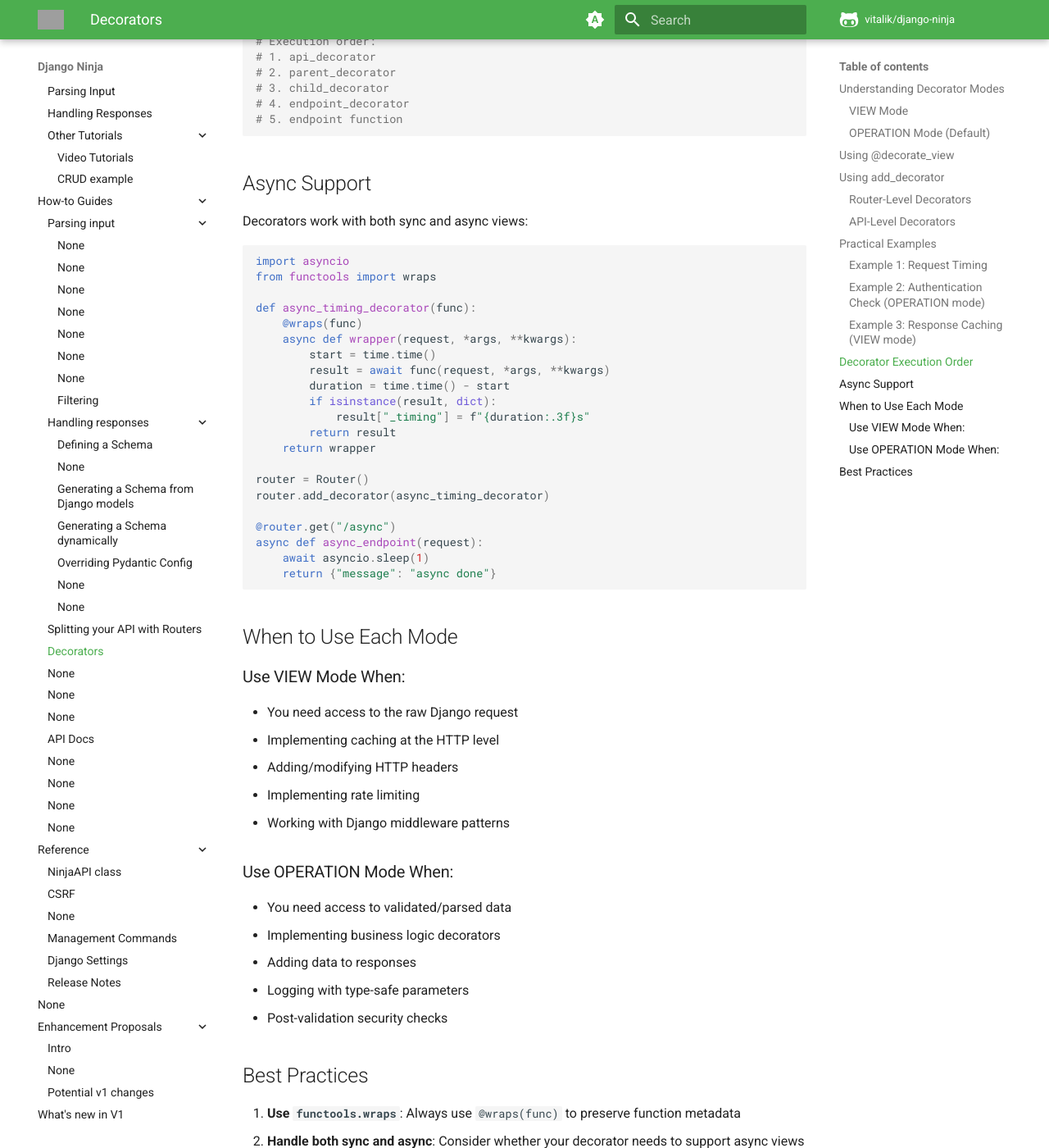
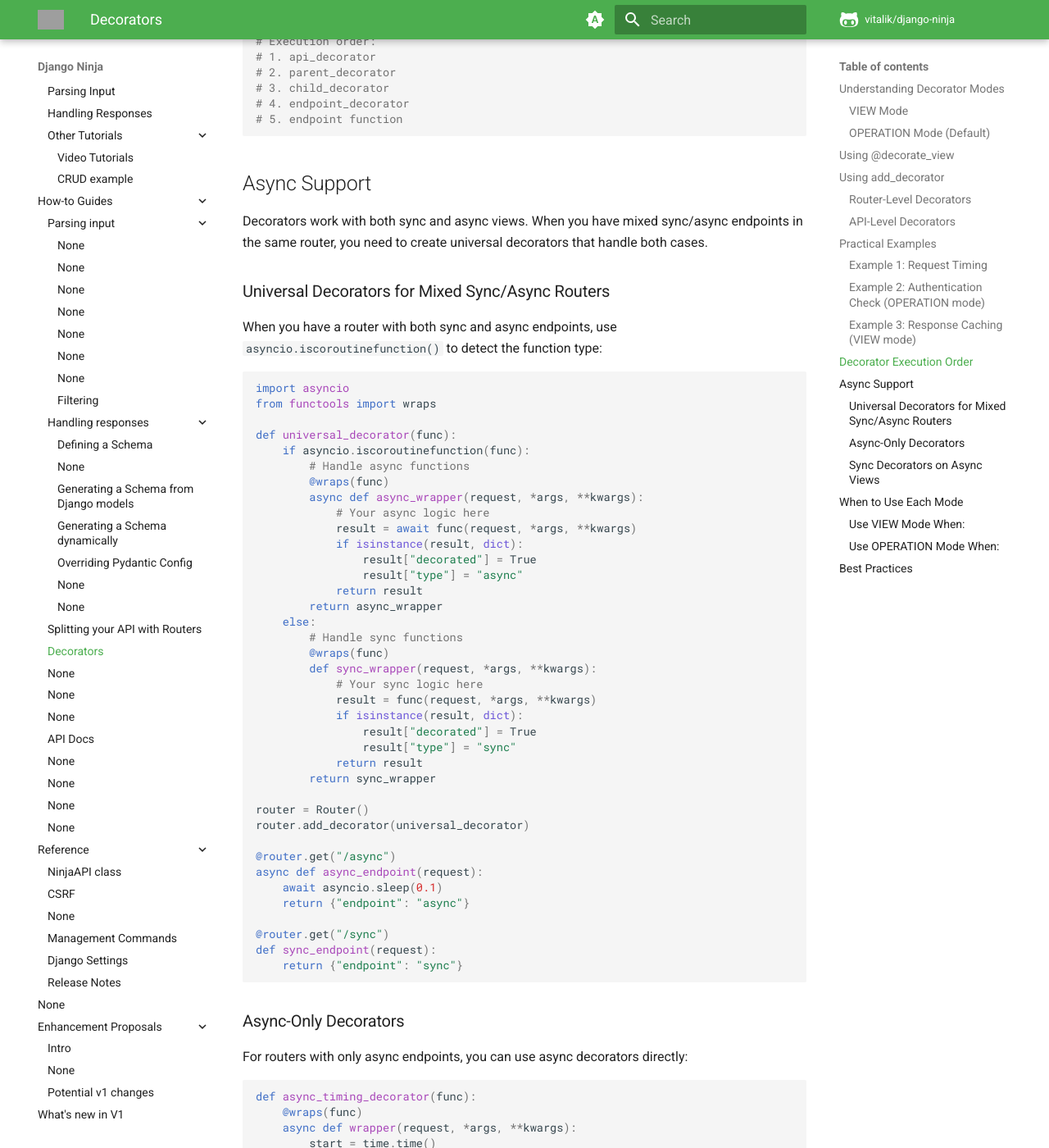
Before and after one commit to vitalik/django-ninja, an MkDocs documentation site: the page built from docs/docs/guides/decorators.md, in a window 1280 px wide and 1400 px high, scrolled down 4786 px. Shown: the whole window at 82% size. Built offline with MkDocs 1.6.1 and Material for MkDocs 9.7.7, drawn with Linux system fonts in a browser that asks for light colours; comment, search, counter and statistics services are not loaded; some of the changed text lies outside the part shown; grey boxes are pictures that could not be loaded.

Commit message:
universal decorator notes

````diff
--- a/docs/docs/guides/decorators.md
+++ b/docs/docs/guides/decorators.md
@@ -230,12 +230,58 @@ api.add_router("/parent", parent_router)
 
 ## Async Support
 
-Decorators work with both sync and async views:
+Decorators work with both sync and async views. When you have mixed sync/async endpoints in the same router, you need to create universal decorators that handle both cases.
+
+### Universal Decorators for Mixed Sync/Async Routers
+
+When you have a router with both sync and async endpoints, use `asyncio.iscoroutinefunction()` to detect the function type:
 
 ```python
 import asyncio
 from functools import wraps
 
+def universal_decorator(func):
+    if asyncio.iscoroutinefunction(func):
+        # Handle async functions
+        @wraps(func)
+        async def async_wrapper(request, *args, **kwargs):
+            # Your async logic here
+            result = await func(request, *args, **kwargs)
+            if isinstance(result, dict):
+                result["decorated"] = True
+                result["type"] = "async"
+            return result
+        return async_wrapper
+    else:
+        # Handle sync functions
+        @wraps(func)
+        def sync_wrapper(request, *args, **kwargs):
+            # Your sync logic here
+            result = func(request, *args, **kwargs)
+            if isinstance(result, dict):
+                result["decorated"] = True
+                result["type"] = "sync"
+            return result
+        return sync_wrapper
+
+router = Router()
+router.add_decorator(universal_decorator)
+
+@router.get("/async")
+async def async_endpoint(request):
+    await asyncio.sleep(0.1)
+    return {"endpoint": "async"}
+
+@router.get("/sync")
+def sync_endpoint(request):
+    return {"endpoint": "sync"}
+```
+
+### Async-Only Decorators
+
+For routers with only async endpoints, you can use async decorators directly:
+
+```python
 def async_timing_decorator(func):
     @wraps(func)
     async def wrapper(request, *args, **kwargs):
@@ -254,6 +300,32 @@ router.add_decorator(async_timing_decorator)
 async def async_endpoint(request):
     await asyncio.sleep(1)
     return {"message": "async done"}
+```
+
+### Sync Decorators on Async Views
+
+You can also use sync decorators on async views by handling coroutines:
+
+```python
+def sync_decorator(func):
+    @wraps(func)
+    def wrapper(request, *args, **kwargs):
+        result = func(request, *args, **kwargs)
+
+        if asyncio.iscoroutine(result):
+            # Handle async functions
+            async def async_wrapper():
+                actual_result = await result
+                if isinstance(actual_result, dict):
+                    actual_result["sync_decorated"] = True
+                return actual_result
+            return async_wrapper()
+        else:
+            # Handle sync functions
+            if isinstance(result, dict):
+                result["sync_decorated"] = True
+            return result
+    return wrapper
 ```
 
 ## When to Use Each Mode
@@ -275,7 +347,18 @@ async def async_endpoint(request):
 ## Best Practices
 
 1. **Use `functools.wraps`**: Always use `@wraps(func)` to preserve function metadata
-2. **Handle both sync and async**: Consider whether your decorator needs to support async views
-3. **Be mindful of performance**: Decorators add overhead, especially in VIEW mode
-4. **Document side effects**: Clearly document what your decorators modify
-5. **Keep decorators focused**: Each decorator should have a single responsibility
+
+2. **Handle mixed sync/async routers**: When your router has both sync and async endpoints, use `asyncio.iscoroutinefunction(func)` to create universal decorators
+
+3. **Choose the right approach for async**:
+   - **Universal decorators**: Best for mixed routers (detect with `iscoroutinefunction`)
+   - **Async-only decorators**: Best for async-only routers (simpler, cleaner)
+   - **Sync decorators with coroutine handling**: Useful for legacy decorators
+
+4. **Be mindful of performance**: Decorators add overhead, especially in VIEW mode
+
+5. **Document side effects**: Clearly document what your decorators modify
+
+6. **Keep decorators focused**: Each decorator should have a single responsibility
+
+7. **Test both sync and async**: When using universal decorators, test both sync and async endpoints
````
Also changed, not shown: 1 other file.
